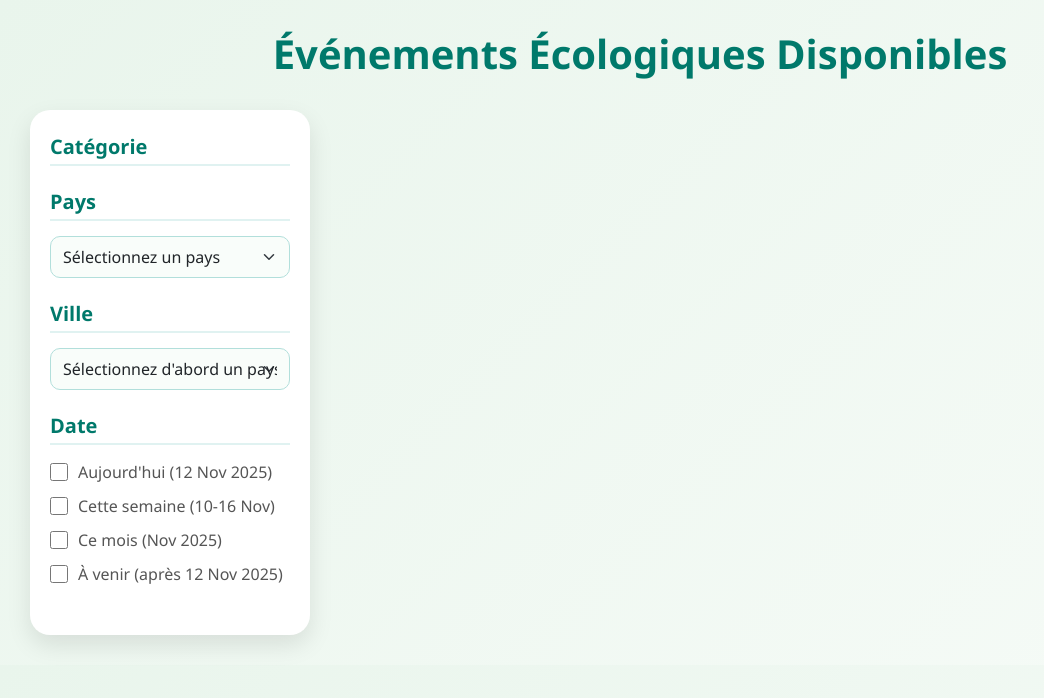
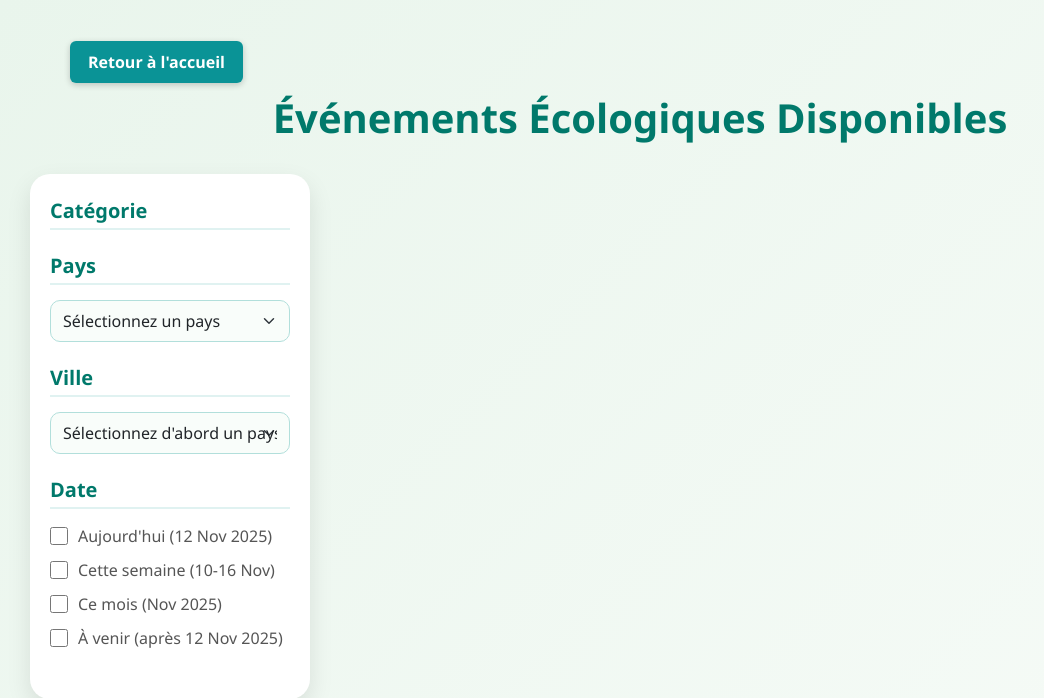
Before and after one commit to RamiHsasna/EcoSolveit, a PHP site: page /EcoSolveit/views/FrontOffice/EcoEvent.php in a window 1280 px wide. Shown: the top 698 px of the page, without its empty margins (0-1044 px from the left). Run offline with PHP 8.4, Linux system fonts and the light colour scheme; data that the repository does not hold is empty.

Commit message:
Added return home button in EcoEvent page

```diff
--- a/views/FrontOffice/EcoEvent.php
+++ b/views/FrontOffice/EcoEvent.php
@@ -190,8 +190,13 @@ $categories = $controller->getCategories();
 </head>
 
 <body>
+     <div style="text-align:left; margin:20px 20px 20px 40px;">
+        <a href="/ecosolveit"
+            style="padding:10px 18px; border-radius:6px; background-color:#0a9396; color:white; text-decoration:none; font-weight:bold; box-shadow:0 2px 6px rgba(0,0,0,0.2);">
+            Retour à l'accueil
+        </a>
+    </div>
     <h1>Événements Écologiques Disponibles</h1>
-
     <div class="container-main">
         <div class="filter-sidebar">
             <form id="filterForm">
```
